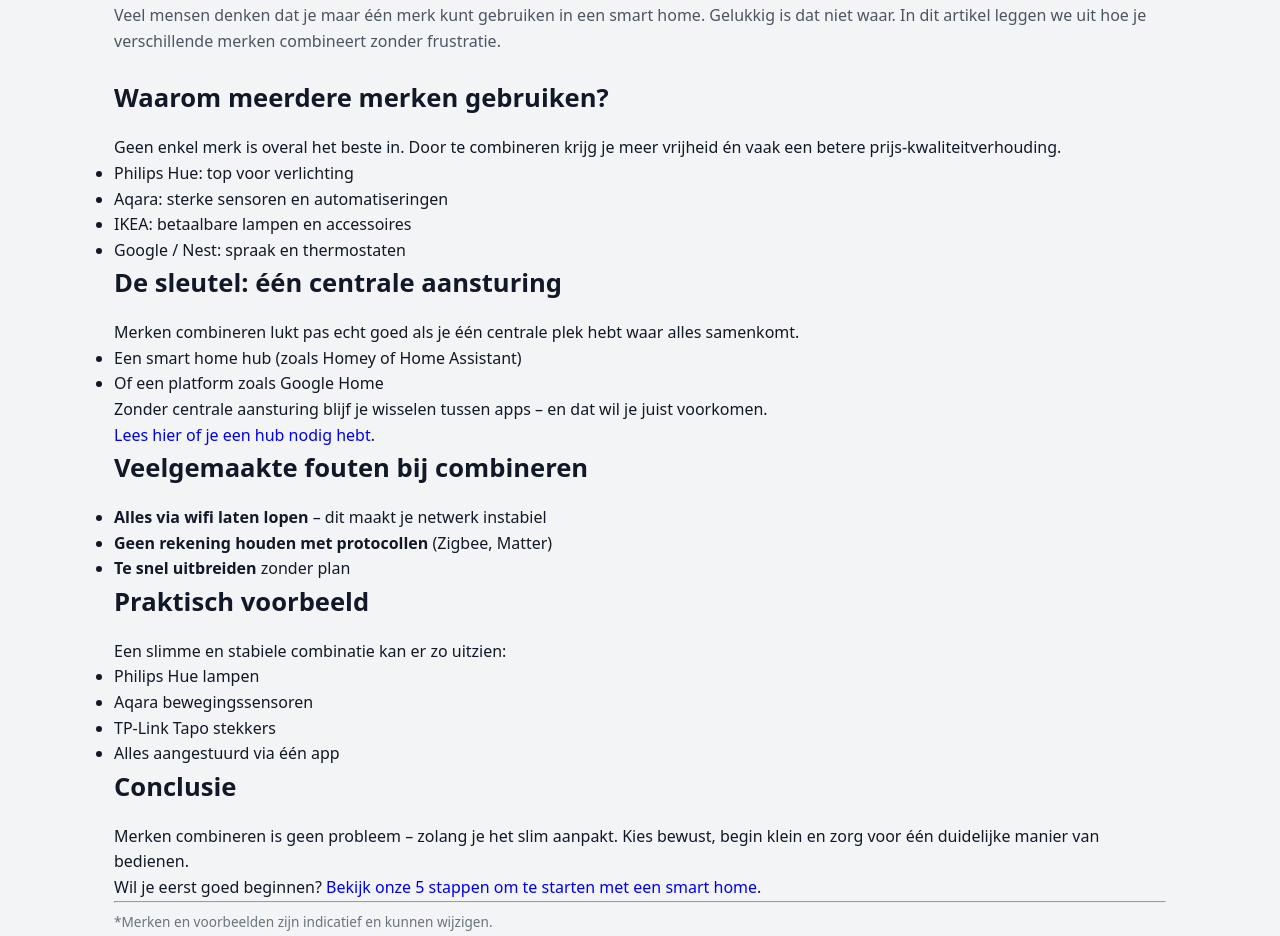
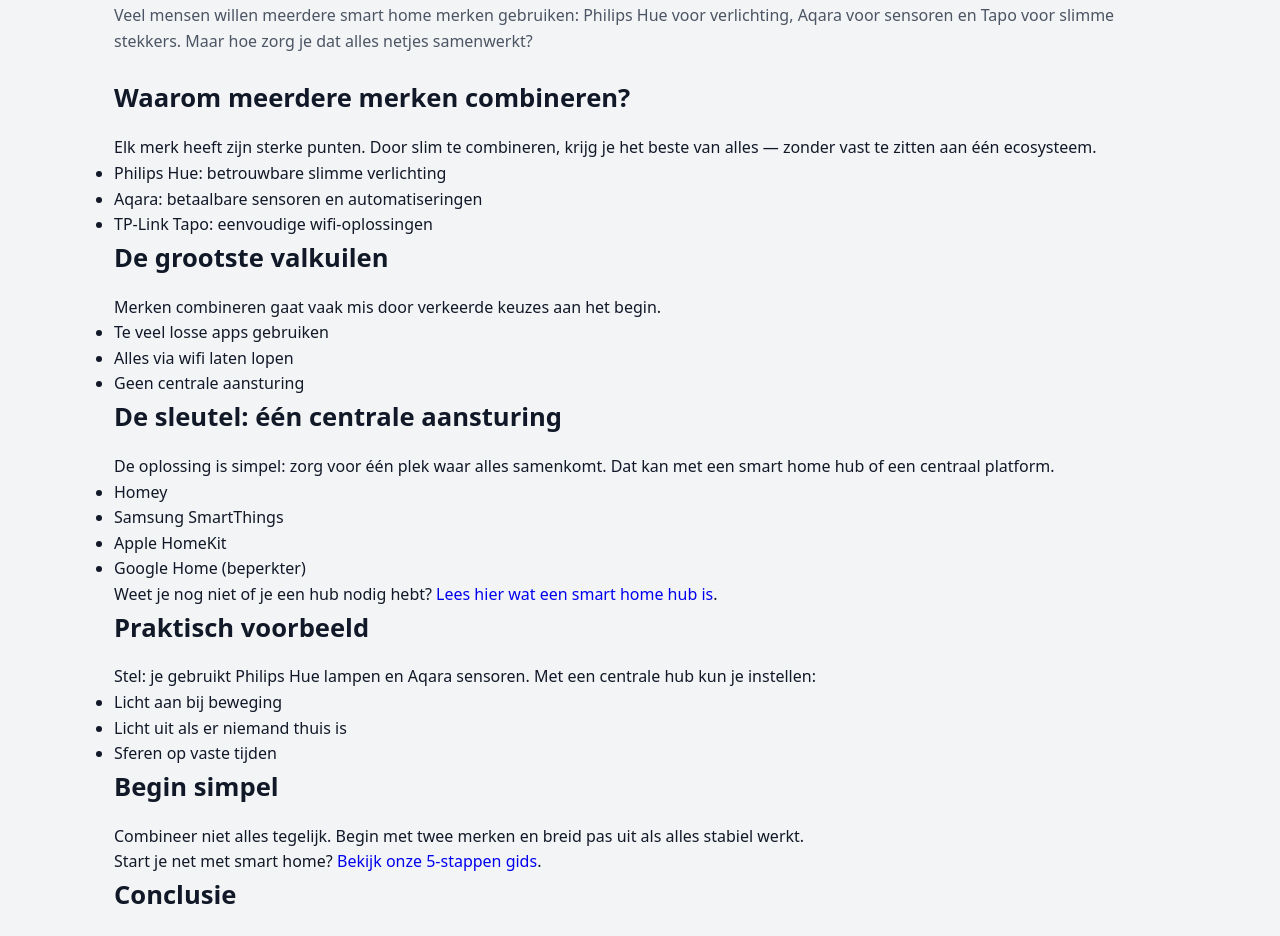
Before and after one commit to hafidgrad/SlimHuisWonen, a Next.js app: page /tips/merken-combineren-zonder-gedoe in a window 1280 px wide. Shown: the part 161-1097 px from the top of the page. Built offline with nearby package versions, Linux system fonts and the light colour scheme.

Commit message:
Add article: Merken combineren zonder gedoe

```diff
--- a/app/tips/merken-combineren-zonder-gedoe/page.jsx
+++ b/app/tips/merken-combineren-zonder-gedoe/page.jsx
@@ -3,11 +3,12 @@ import Footer from "@/components/Footer";
 import Link from "next/link";
 
 export const metadata = {
-  title: "Merken combineren zonder gedoe in je smart home",
+  title: "Merken combineren zonder gedoe",
   description:
-    "Philips Hue, Ikea, Aqara, Nest en meer combineren? Zo laat je verschillende smart home merken probleemloos samenwerken.",
+    "Wil je Philips Hue, Ikea, Aqara, Tapo of Nest combineren? Zo voorkom je chaos en laat je alles slim samenwerken.",
   alternates: {
-    canonical: "https://slimhuiswonen.nl/tips/merken-combineren-zonder-gedoe",
+    canonical:
+      "https://slimhuiswonen.nl/tips/merken-combineren-zonder-gedoe",
   },
 };
 
@@ -21,98 +22,115 @@ export default function MerkenCombinerenZonderGedoe() {
           <h1>Merken combineren zonder gedoe</h1>
 
           <p className="section-intro">
-            Veel mensen denken dat je maar één merk kunt gebruiken in een smart
-            home. Gelukkig is dat niet waar. In dit artikel leggen we uit hoe je
-            verschillende merken combineert zonder frustratie.
+            Veel mensen willen meerdere smart home merken gebruiken:
+            Philips Hue voor verlichting, Aqara voor sensoren en Tapo voor
+            slimme stekkers. Maar hoe zorg je dat alles netjes samenwerkt?
           </p>
 
-          <h2>Waarom meerdere merken gebruiken?</h2>
+          <h2>Waarom meerdere merken combineren?</h2>
 
           <p>
-            Geen enkel merk is overal het beste in. Door te combineren krijg je
-            meer vrijheid én vaak een betere prijs-kwaliteitverhouding.
+            Elk merk heeft zijn sterke punten. Door slim te combineren,
+            krijg je het beste van alles — zonder vast te zitten aan één
+            ecosysteem.
           </p>
 
           <ul>
-            <li>Philips Hue: top voor verlichting</li>
-            <li>Aqara: sterke sensoren en automatiseringen</li>
-            <li>IKEA: betaalbare lampen en accessoires</li>
-            <li>Google / Nest: spraak en thermostaten</li>
+            <li>Philips Hue: betrouwbare slimme verlichting</li>
+            <li>Aqara: betaalbare sensoren en automatiseringen</li>
+            <li>TP-Link Tapo: eenvoudige wifi-oplossingen</li>
+          </ul>
+
+          <h2>De grootste valkuilen</h2>
+
+          <p>
+            Merken combineren gaat vaak mis door verkeerde keuzes aan het
+            begin.
+          </p>
+
+          <ul>
+            <li>Te veel losse apps gebruiken</li>
+            <li>Alles via wifi laten lopen</li>
+            <li>Geen centrale aansturing</li>
           </ul>
 
           <h2>De sleutel: één centrale aansturing</h2>
 
           <p>
-            Merken combineren lukt pas echt goed als je één centrale plek hebt
-            waar alles samenkomt.
+            De oplossing is simpel: zorg voor één plek waar alles
+            samenkomt. Dat kan met een smart home hub of een centraal
+            platform.
           </p>
 
           <ul>
-            <li>Een smart home hub (zoals Homey of Home Assistant)</li>
-            <li>Of een platform zoals Google Home</li>
+            <li>Homey</li>
+            <li>Samsung SmartThings</li>
+            <li>Apple HomeKit</li>
+            <li>Google Home (beperkter)</li>
           </ul>
 
           <p>
-            Zonder centrale aansturing blijf je wisselen tussen apps – en dat
-            wil je juist voorkomen.
-          </p>
-
-          <p>
-            <Link href="/tips/slim-huis-zonder-hub">
-              Lees hier of je een hub nodig hebt
+            Weet je nog niet of je een hub nodig hebt?
+            {" "}
+            <Link href="/tips/wat-is-een-smart-home-hub">
+              Lees hier wat een smart home hub is
             </Link>.
           </p>
-
-          <h2>Veelgemaakte fouten bij combineren</h2>
-
-          <ul>
-            <li>
-              <strong>Alles via wifi laten lopen</strong> – dit maakt je netwerk
-              instabiel
-            </li>
-            <li>
-              <strong>Geen rekening houden met protocollen</strong> (Zigbee,
-              Matter)
-            </li>
-            <li>
-              <strong>Te snel uitbreiden</strong> zonder plan
-            </li>
-          </ul>
 
           <h2>Praktisch voorbeeld</h2>
 
           <p>
-            Een slimme en stabiele combinatie kan er zo uitzien:
+            Stel: je gebruikt Philips Hue lampen en Aqara sensoren.
+            Met een centrale hub kun je instellen:
           </p>
 
           <ul>
-            <li>Philips Hue lampen</li>
-            <li>Aqara bewegingssensoren</li>
-            <li>TP-Link Tapo stekkers</li>
-            <li>Alles aangestuurd via één app</li>
+            <li>Licht aan bij beweging</li>
+            <li>Licht uit als er niemand thuis is</li>
+            <li>Sferen op vaste tijden</li>
           </ul>
+
+          <h2>Begin simpel</h2>
+
+          <p>
+            Combineer niet alles tegelijk. Begin met twee merken en
+            breid pas uit als alles stabiel werkt.
+          </p>
+
+          <p>
+            Start je net met smart home?
+            {" "}
+            <Link href="/tips/beginnen-met-smart-home">
+              Bekijk onze 5-stappen gids
+            </Link>.
+          </p>
 
           <h2>Conclusie</h2>
 
           <p>
-            Merken combineren is geen probleem – zolang je het slim aanpakt.
-            Kies bewust, begin klein en zorg voor één duidelijke manier van
-            bedienen.
-          </p>
-
-          <p>
-            Wil je eerst goed beginnen?
-            {" "}
-            <Link href="/tips/beginnen-met-smart-home">
-              Bekijk onze 5 stappen om te starten met een smart home
-            </Link>.
+            Merken combineren hoeft geen gedoe te zijn. Door rustig te
+            beginnen en één centrale aansturing te kiezen, bouw je een
+            flexibel en toekomstbestendig smart home.
           </p>
 
           <hr />
 
           <p className="muted small">
-            *Merken en voorbeelden zijn indicatief en kunnen wijzigen.
+            Volgende stappen:
           </p>
+
+          <ul className="muted small">
+            <li>
+              <Link href="/tips/wat-is-een-smart-home-hub">
+                Wat is een smart home hub?
+              </Link>
+            </li>
+            <li>
+              <Link href="/tips/beginnen-met-smart-home">
+                Beginnen met smart home in 5 stappen
+              </Link>
+            </li>
+          </ul>
         </div>
       </main>
 
```
